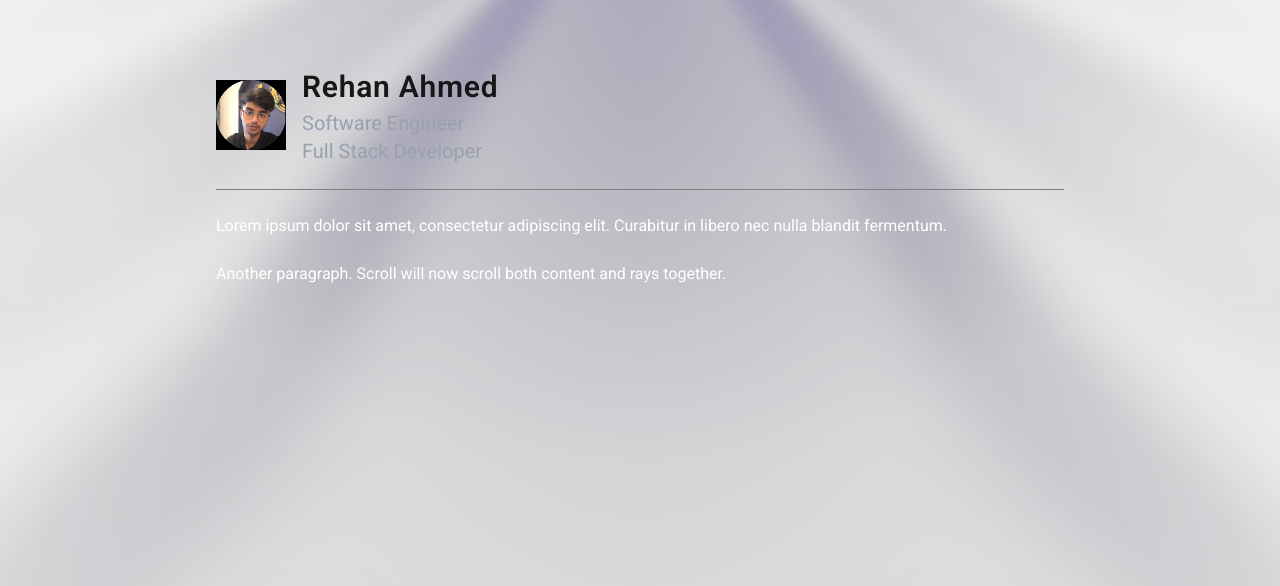
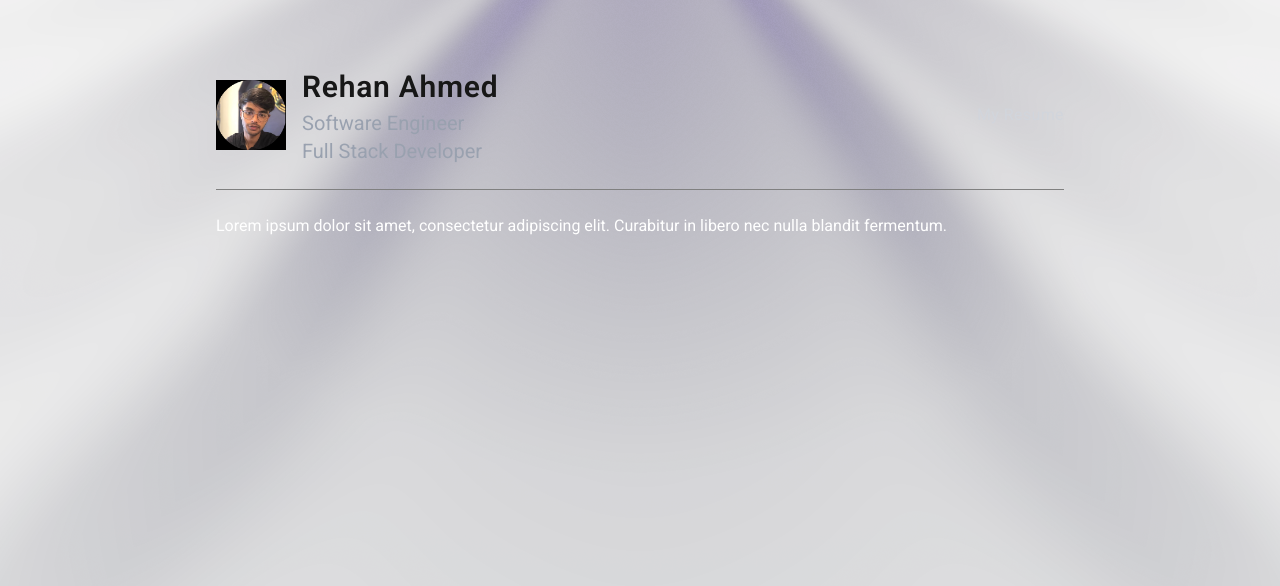
Before and after one commit to rehan6025/Portfolio, a Next.js app: page / in a window 1280 px wide. Shown: the top 586 px of the page. Built offline with nearby package versions, Linux system fonts and the light colour scheme.

Commit message:
changes before puling

```diff
--- a/app/page.tsx
+++ b/app/page.tsx
@@ -63,10 +63,7 @@ export default function Home() {
                             elit. Curabitur in libero nec nulla blandit
                             fermentum.
                         </p>
-                        <p className="text-white">
-                            Another paragraph. Scroll will now scroll both
-                            content and rays together.
-                        </p>
+                        <p className="text-white"></p>
                     </div>
                 </div>
             </main>
```
